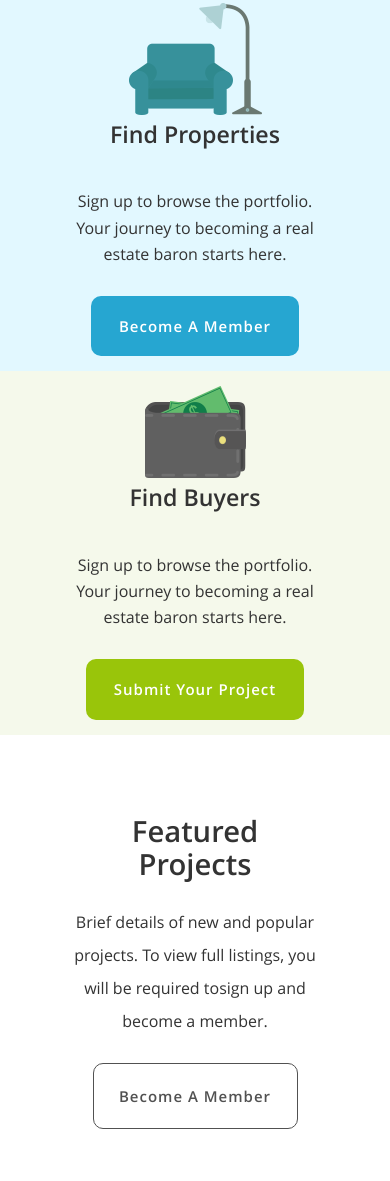
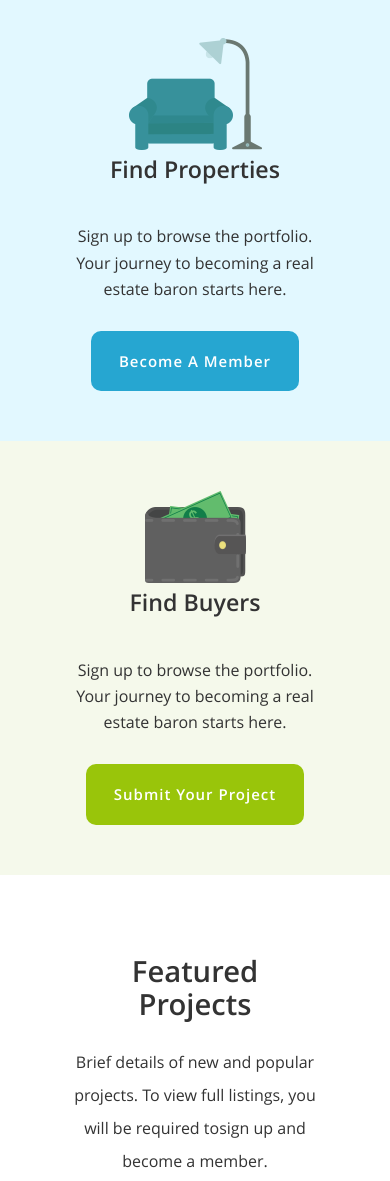
Before and after one commit to dzakhark/Crowdme-landing, a website: page app/index.html in a window 390 px wide. Shown: the part 2441-3622 px from the top of the page. Drawn offline with Linux system fonts and the light colour scheme.

Commit message:
Added some styles in adaptive

```diff
--- a/app/sass/_media.sass
+++ b/app/sass/_media.sass
@@ -5,10 +5,6 @@
 /* Large Devices, Wide Screens */
 @media only screen and (max-width : 1200px)
 	/**/
-
-@media only screen and (max-width : 1050px)
-    /**/
-
 
 /* Medium Devices, Desktops */
 @media only screen and (max-width : 992px)
@@ -53,6 +49,7 @@
 @media only screen and (max-width : 841px)
   .section-4
     & .project-list
+      margin: 0
       & .item
         width: 90%
         margin: 30px auto
@@ -76,7 +73,7 @@
       display: block
       text-align: center
       width: 100%
-      padding: 15px
+      padding: 50px 15px
       & .cont
         float: none
     & .right-section .img-right-section, .left-section .img-left-section, .right-section .info-text, .left-section .info-text
@@ -127,6 +124,7 @@
     & .img-glasses
       margin-right: 23px
 
+
 /* Extra Small Devices, Phones */
 @media only screen and (max-width : 485px)
   .banner
@@ -154,6 +152,8 @@
       text-align: center
 
   .section-3
+    & .right-section, .left-section
+      padding: 50px 15px
     & .right-section .img-right-section, .left-section .img-left-section, .right-section .info-text, .left-section .info-text
       display: block
       margin: 0 auto
--- a/app/sass/main.sass
+++ b/app/sass/main.sass
@@ -429,14 +429,12 @@ body
 		width: 30%
 		margin: 0 1.5%
 		min-height: 100px
-		//background-color: #515151
 		display: inline-block
 		overflow: hidden
 		border-radius: 15px
 		border: 1px solid #e5e5e5
 		background-color: #f9f9f9
 		text-align: start
-		//background: url('../img/photo-1.jpg') center/cover no-repeat
 		& .photo
 			width: 100%
 			min-height: 225px
```
Also changed, not shown: app/css/main.min.css.
